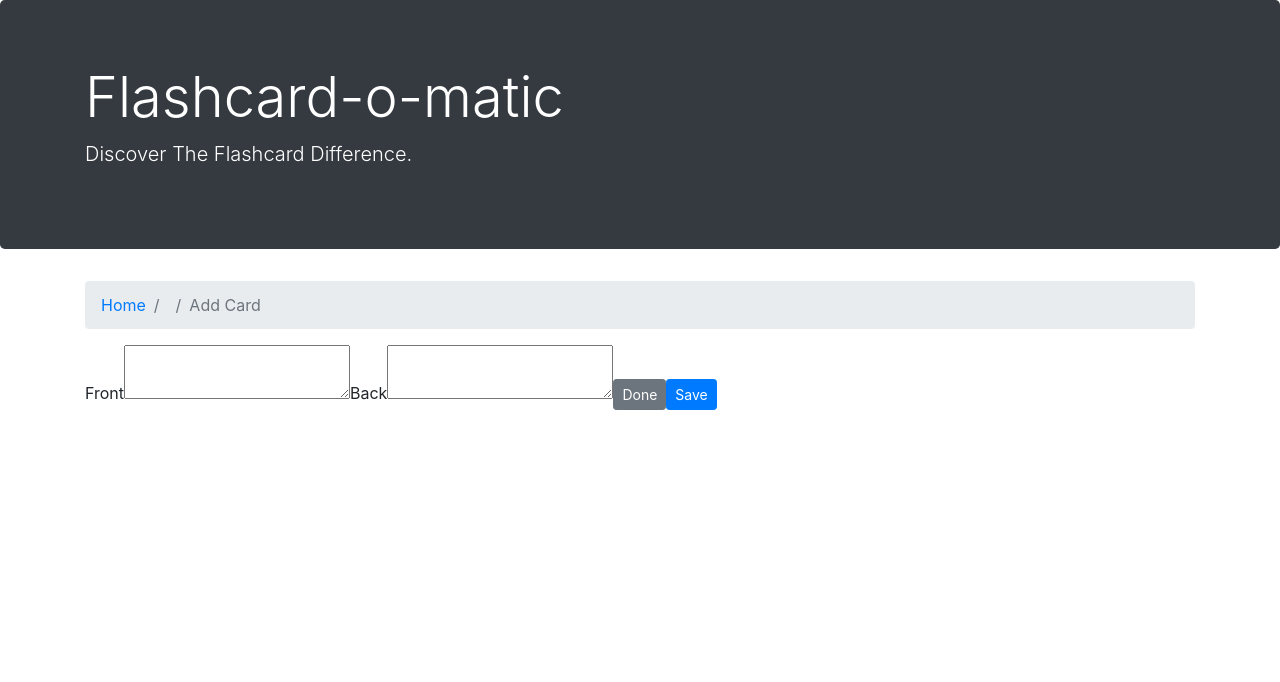
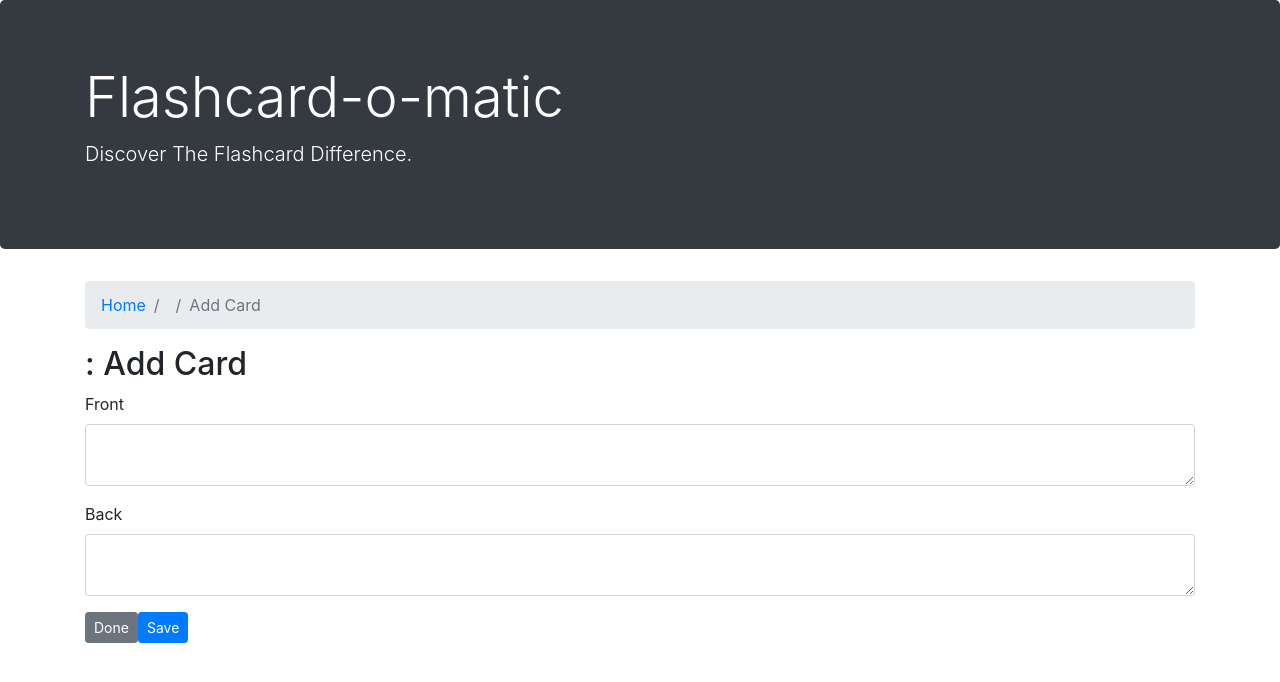
Before and after one commit to kateneilsen/flashcard-app, a React (Create React App) app: page /decks/1/cards/new in a window 1280 px wide. Shown: the top 682 px of the page. Built offline with nearby package versions, Linux system fonts and the light colour scheme; no server answers; a web font is replaced by a local one.

Commit message:
created add card form

```diff
--- a/src/Layout/Card/AddCard.js
+++ b/src/Layout/Card/AddCard.js
@@ -1,51 +1,93 @@
-import React, { useState } from "react";
+import React, { useState, useEffect } from "react";
+import { createCard, readDeck } from "../../utils/api";
 import CardNav from "./CardNav";
+import { useHistory, useParams } from "react-router-dom";
 
-export default function AddCard({ deck }) {
-  const initialFormState = {
+export default function AddCard() {
+  const initialCardState = {
     front: "",
     back: "",
   };
 
-  const [cardData, setCardData] = useState({ ...initialFormState });
-  const handleChange = ({ target }) => {
-    setCardData({
-      ...cardData,
-      [target.name]: target.value,
-    });
+  const history = useHistory();
+  const { deckId } = useParams();
+
+  const [card, setCard] = useState({ ...initialCardState });
+
+  const [deck, setDeck] = useState({ deckId });
+
+  useEffect(() => {
+    const abortController = new AbortController();
+    async function loadDeck() {
+      try {
+        const response = await readDeck(deckId, abortController.signal);
+        setDeck(response);
+      } catch (error) {
+        console.log(error);
+      }
+
+      return () => {
+        abortController.abort();
+      };
+    }
+    loadDeck();
+  }, [deckId]);
+
+  const handleChange = (event) => {
+    setCard({ ...card, [event.target.name]: event.target.value });
   };
 
-  const handleSubmit = (event) => {
+  async function handleSubmit(event) {
     event.preventDefault();
-    console.log("Submitted:", cardData);
-    setCardData({ ...initialFormState });
-  };
+    const response = await createCard(deckId, card);
+    setCard({ ...initialCardState });
+  }
 
   return (
     <div>
       <CardNav />
+      <h2>{deck.name}: Add Card</h2>
 
       <form onSubmit={handleSubmit}>
-        <label htmlFor="front">
-          Front
+        <div className="mb-3">
+          <label for="front" className="form-label">
+            Front
+          </label>
           <textarea
+            className="form-control"
             type="text"
             name="front"
+            id="front"
             onChange={handleChange}
-            value={cardData.front}
+            value={card.front}
+            rows="2"
           />
-        </label>
-        <label htmlFor="back">
-          Back
+        </div>
+        <div className="mb-3">
+          <label for="back" className="form-label">
+            Back
+          </label>
           <textarea
+            className="form-control"
             type="text"
             name="back"
+            id="back"
             onChange={handleChange}
-            value={cardData.back}
+            value={card.back}
+            rows="2"
           />
-        </label>
-        <button className="btn btn-sm btn-secondary">Done</button>
-        <button className="btn btn-sm btn-primary">Save</button>
+        </div>
+        <div>
+          <button
+            className="btn btn-sm btn-secondary"
+            onClick={() => history.push(`/decks/${deckId}`)}
+          >
+            Done
+          </button>
+          <button type="submit" className="btn btn-sm btn-primary">
+            Save
+          </button>
+        </div>
       </form>
     </div>
   );
```
